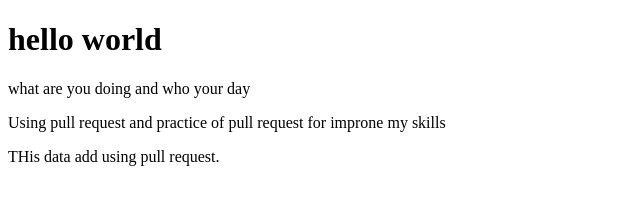
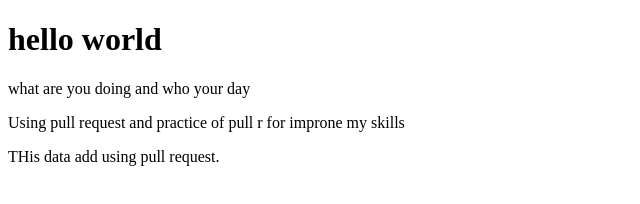
Before and after one commit to MohdMuttavaquil/Git_practice, a plain HTML site: page index.html in a window 1280 px wide. Shown: the full height of the page, 0-640 px from the left. Drawn offline with Linux system fonts and the light colour scheme.

Commit message:
anither change

```diff
--- a/index.html
+++ b/index.html
@@ -9,7 +9,7 @@
 <body>
     <h1>hello world</h1>
     <p>what are you doing and who your day </p>
-    <p>Using pull request and practice of pull request for improne my skills</p>
+    <p>Using pull request and practice of pull r for improne my skills</p>
     <p id="pull">THis data add using pull request.</p>
 </body>
 </html>
```
